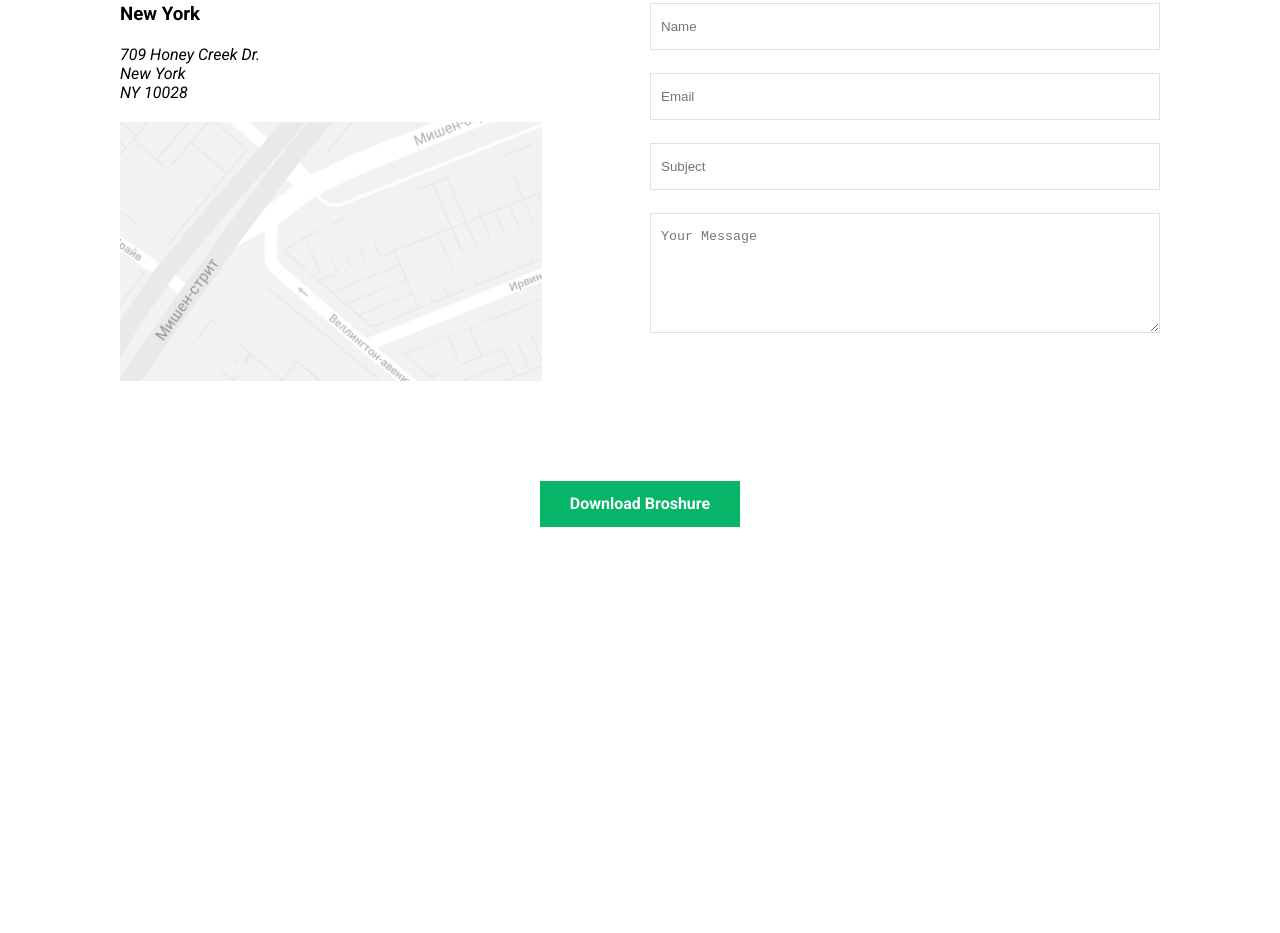
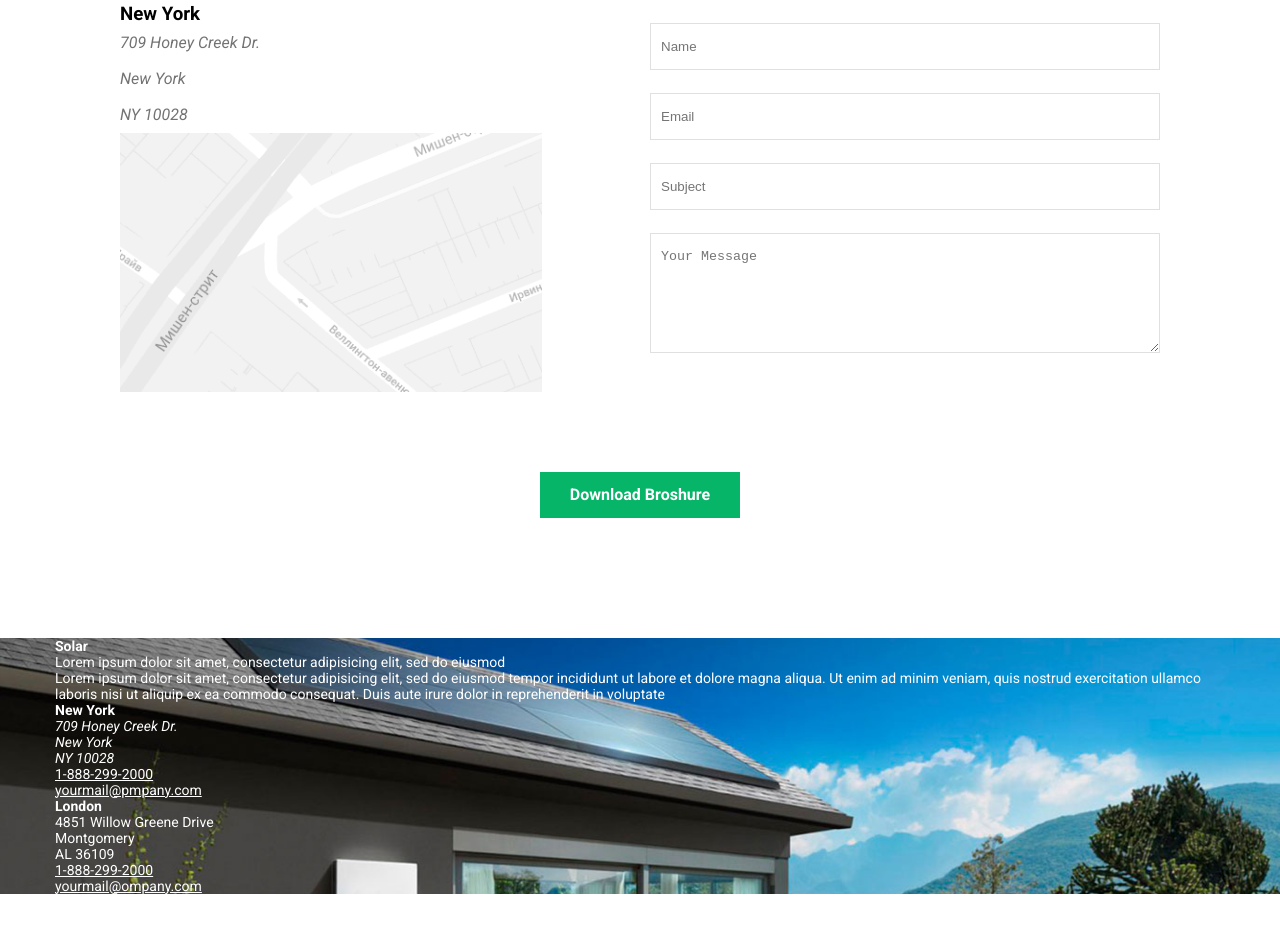
Before and after one commit to jk2klh4/palagin-mdk08.01, a plain HTML site: page solar/index.html in a window 1280 px wide. Shown: the part 3326-4259 px from the top of the page. Before the commit the page ends 3973 px from the top, so only its background shows below. Drawn offline with Linux system fonts and the light colour scheme.

Commit message:
21102026

```diff
--- a/solar/css/blocks/contact-us.css
+++ b/solar/css/blocks/contact-us.css
@@ -4,7 +4,7 @@
 .contact-us__content {
     display: grid;
     grid-template-columns: repeat(12, 1fr);
-    gap: 20px;
+    column-gap: 20px;
 }
 
 .contact-us__title,
@@ -17,19 +17,20 @@
 .contact-us__title {
     font-family: Roboto;
     font-size: 36px;
-    margin-bottom: 60px;
 }
 
 .contact-us__subtitle {
     grid-column-start: 1;
     grid-column-end: 6;
     width: 100%;
+    margin-top: 80px;
 }
 .contact-us__address{
+    color: rgb(115, 115, 115);
     grid-column-start: 1;
     grid-column-end: 6;
     width: 100%;
-    gap: 20px;
+    line-height: 36px;
 }
 .contact-us__map {
     grid-column-start: 1;
@@ -44,6 +45,7 @@
 
     grid-row-start: 2;
     grid-row-end: 5;
+    margin-top: 100px;
 }
 
 
--- /dev/null
+++ b/solar/css/blocks/footer.css
@@ -0,0 +1,23 @@
+.footer{
+    background: url(../../img/replacebg.png) center no-repeat;
+    background-size: cover;
+    margin-bottom: 120px;
+    position: relative;
+
+}
+.footer__text{
+    font-size: 14px;
+    color: #ffffff;
+}
+.footer__link{
+    font-size: 14px;
+    color: #ffffff;
+}
+.footer__subtitle{
+    font-size: 14px;
+    color: #ffffff;
+}
+.footer__address{
+    font-size: 14px;
+    color: #ffffff;
+}
--- a/solar/css/style.css
+++ b/solar/css/style.css
@@ -11,3 +11,4 @@
 @import url('blocks/our-project.css');
 @import url('blocks/review.css');
 @import url('blocks/contact-us.css');
+@import url('blocks/footer.css');
--- a/solar/index.html
+++ b/solar/index.html
@@ -201,6 +201,25 @@
         <footer class="footer">
             <div class="footer__wrap wrap">
 
+                    <h5 class="footer__subtitle">Solar</h5>
+                    <p class="footer__text">Lorem ipsum dolor sit amet, consectetur adipisicing elit, sed do eiusmod</p>
+                    <p class="footer__text">Lorem ipsum dolor sit amet, consectetur adipisicing elit, sed do eiusmod tempor incididunt ut labore et dolore magna aliqua. Ut enim ad minim veniam, quis nostrud exercitation ullamco laboris nisi ut aliquip ex ea commodo consequat. Duis aute irure dolor in reprehenderit in voluptate</p>
+
+                    <h5 class="footer__subtitle">New York</h5>
+                    <address class="footer__address">709 Honey Creek Dr.<br>
+                        New York<br>
+                        NY 10028
+                    </address>
+                    <p class="footer__text"><a class="footer__link" href="">1-888-299-2000</a></p>
+                    <p class="footer__text"><a class="footer__link" href="">yourmail@pmpany.com</a></p>
+
+                    <h5 class="footer__subtitle">London</h5>
+                    <p class="footer__text">4851 Willow Greene Drive</p>
+                    <p class="footer__text">Montgomery</p>
+                    <p class="footer__text">AL 36109</p>
+                    <p class="footer__text"><a class="footer__link" href="">1-888-299-2000</a></p>
+                    <p class="footer__text"><a class="footer__link" href="">yourmail@ompany.com</a></p>
+                </div>
             </div>
         </footer>
     </div>
```
Also changed, not shown: solar/img/replacebg.png (renamed from solar/img/replace bg.png).
